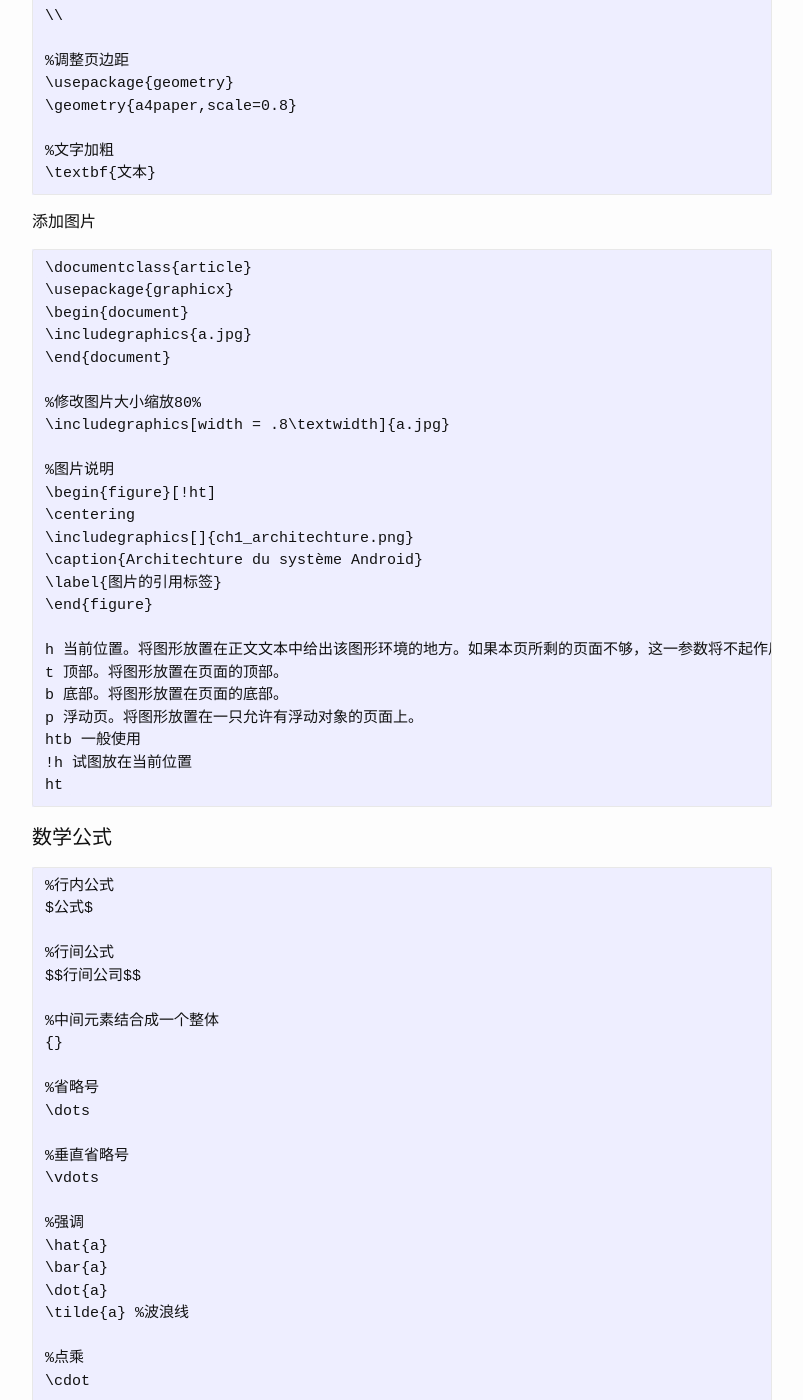
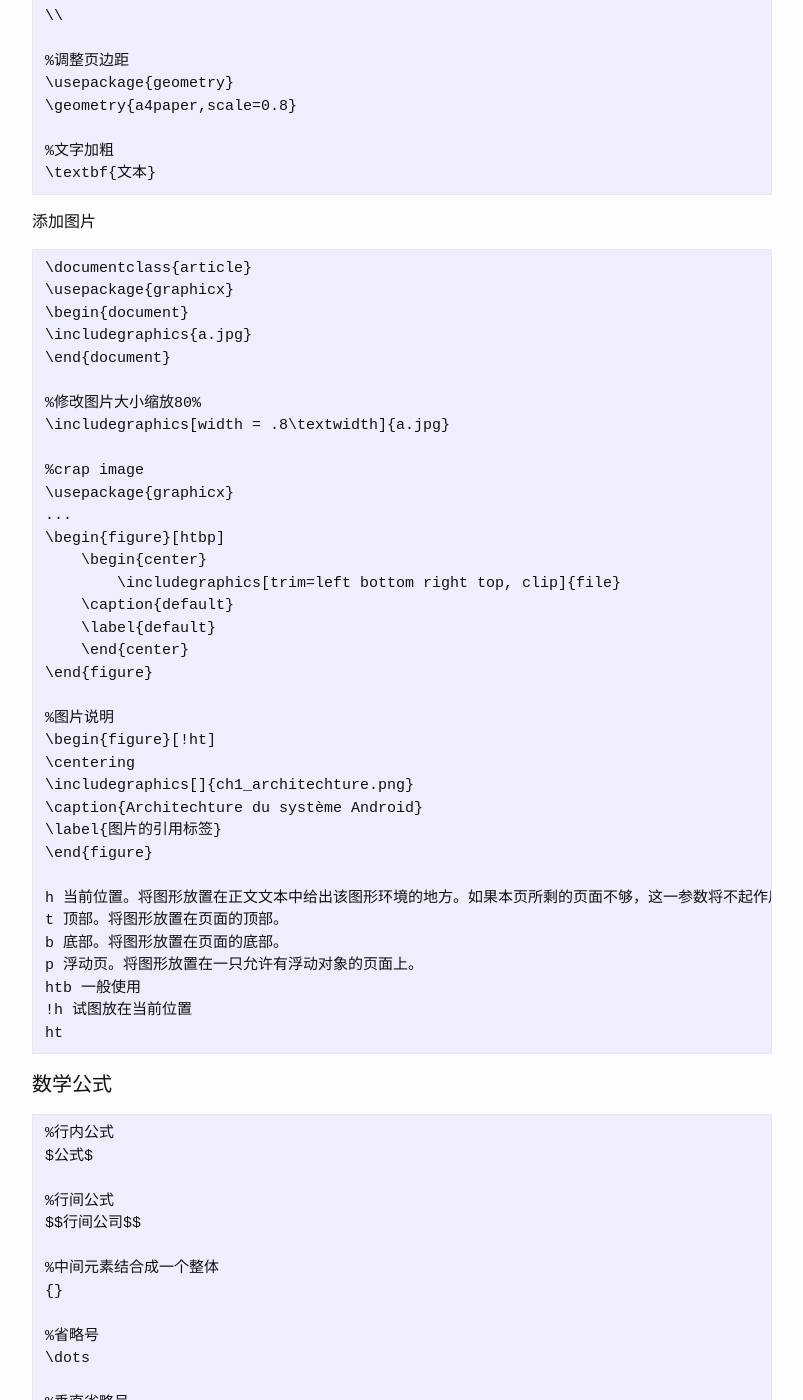
Before and after one commit to josephstalin117/josephstalin117.github.io, a Jekyll site: the page built from _posts/2018-6-23-latex.markdown, in a window 1280 px wide and 1400 px high, scrolled down 1012 px. Shown: the whole window, without its empty margins (238-1041 px from the left). Built offline with Jekyll 4.4.1, drawn with Linux system fonts in a browser that asks for light colours; formulas are drawn with MathJax 3.

Commit message:
add crop pdf

```diff
--- a/_posts/2018-6-23-latex.markdown
+++ b/_posts/2018-6-23-latex.markdown
@@ -74,6 +74,17 @@ This paper.\par
 
 %修改图片大小缩放80%
 \includegraphics[width = .8\textwidth]{a.jpg}
+
+%crap image
+\usepackage{graphicx}
+...
+\begin{figure}[htbp]
+    \begin{center}
+        \includegraphics[trim=left bottom right top, clip]{file}
+    \caption{default}
+    \label{default}
+    \end{center}
+\end{figure}
 
 %图片说明
 \begin{figure}[!ht]
```
